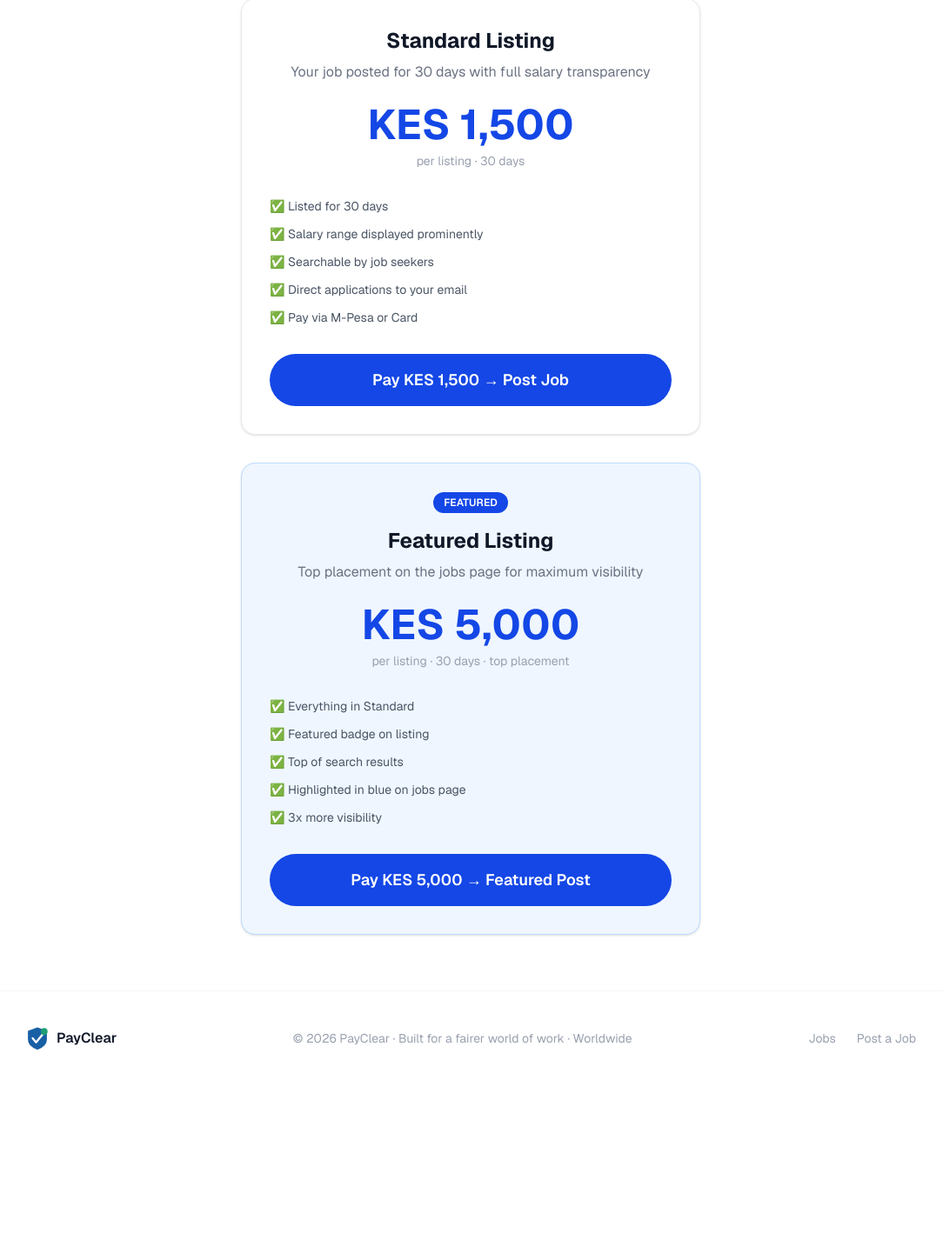
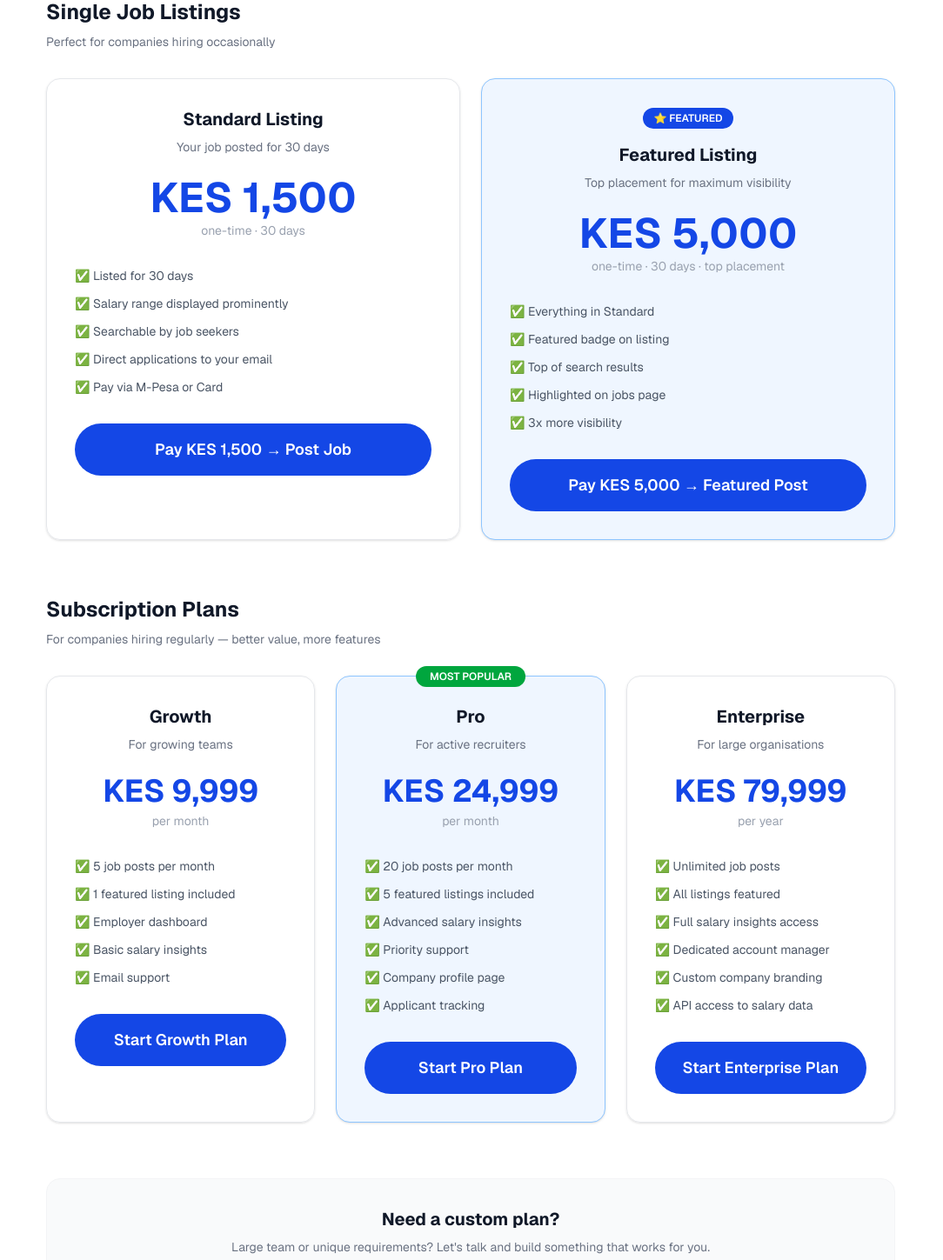
Before and after one commit to mwangiirungubrian-art/Payclear, a Next.js app: page /checkout in a window 1280 px wide. Shown: the part 363-1812 px from the top of the page at 87% size, without its empty margins (99-1183 px from the left). Before the commit the page ends 1611 px from the top, so only its background shows below. Built offline with nearby package versions, Linux system fonts and the light colour scheme; no server answers.

Commit message:
Subscription pricing tiers added to checkout

```diff
--- a/app/checkout/page.tsx
+++ b/app/checkout/page.tsx
@@ -50,13 +50,20 @@ export default function CheckoutPage() {
         </p>
       </section>
 
-      <section className="max-w-xl mx-auto px-6 py-16">
+      <section className="max-w-5xl mx-auto px-6 py-16">
 
-        <div className="border border-gray-200 rounded-2xl p-8 text-center shadow-sm mb-8">
-          <h2 className="text-2xl font-bold text-gray-900 mb-2">Standard Listing</h2>
-          <p className="text-gray-500 mb-6">Your job posted for 30 days with full salary transparency</p>
-          <p className="text-5xl font-bold text-blue-700 mb-2">KES 1,500</p>
-          <p className="text-gray-400 text-sm mb-8">per listing · 30 days</p>
+        {/* Single Listings */}
+        <h2 className="text-2xl font-bold text-gray-900 mb-2">Single Job Listings</h2>
+        <p className="text-gray-500 text-sm mb-8">Perfect for companies hiring occasionally</p>
+
+        <div className="grid grid-cols-1 md:grid-cols-2 gap-6 mb-16">
+
+          {/* Standard */}
+          <div className="border border-gray-200 rounded-2xl p-8 text-center shadow-sm">
+            <h3 className="text-xl font-bold text-gray-900 mb-2">Standard Listing</h3>
+            <p className="text-gray-500 text-sm mb-6">Your job posted for 30 days</p>
+            <p className="text-5xl font-bold text-blue-700 mb-1">KES 1,500</p>
+            <p className="text-gray-400 text-sm mb-8">one-time · 30 days</p>
             <ul className="text-left text-gray-600 text-sm space-y-3 mb-8">
               <li>✅ Listed for 30 days</li>
               <li>✅ Salary range displayed prominently</li>
@@ -75,17 +82,18 @@ export default function CheckoutPage() {
             </button>
           </div>
 
-        <div className="border border-blue-200 rounded-2xl p-8 text-center shadow-sm bg-blue-50">
-          <div className="inline-block bg-blue-700 text-white text-xs font-semibold px-3 py-1 rounded-full mb-4">FEATURED</div>
-          <h2 className="text-2xl font-bold text-gray-900 mb-2">Featured Listing</h2>
-          <p className="text-gray-500 mb-6">Top placement on the jobs page for maximum visibility</p>
-          <p className="text-5xl font-bold text-blue-700 mb-2">KES 5,000</p>
-          <p className="text-gray-400 text-sm mb-8">per listing · 30 days · top placement</p>
+          {/* Featured */}
+          <div className="border border-blue-300 rounded-2xl p-8 text-center shadow-sm bg-blue-50">
+            <div className="inline-block bg-blue-700 text-white text-xs font-semibold px-3 py-1 rounded-full mb-4">⭐ FEATURED</div>
+            <h3 className="text-xl font-bold text-gray-900 mb-2">Featured Listing</h3>
+            <p className="text-gray-500 text-sm mb-6">Top placement for maximum visibility</p>
+            <p className="text-5xl font-bold text-blue-700 mb-1">KES 5,000</p>
+            <p className="text-gray-400 text-sm mb-8">one-time · 30 days · top placement</p>
             <ul className="text-left text-gray-600 text-sm space-y-3 mb-8">
               <li>✅ Everything in Standard</li>
               <li>✅ Featured badge on listing</li>
               <li>✅ Top of search results</li>
-            <li>✅ Highlighted in blue on jobs page</li>
+              <li>✅ Highlighted on jobs page</li>
               <li>✅ 3x more visibility</li>
             </ul>
             <button
@@ -99,6 +107,100 @@ export default function CheckoutPage() {
             </button>
           </div>
 
+        </div>
+
+        {/* Subscription Plans */}
+        <h2 className="text-2xl font-bold text-gray-900 mb-2">Subscription Plans</h2>
+        <p className="text-gray-500 text-sm mb-8">For companies hiring regularly — better value, more features</p>
+
+        <div className="grid grid-cols-1 md:grid-cols-3 gap-6 mb-16">
+
+          {/* Growth */}
+          <div className="border border-gray-200 rounded-2xl p-8 text-center shadow-sm">
+            <h3 className="text-xl font-bold text-gray-900 mb-2">Growth</h3>
+            <p className="text-gray-500 text-sm mb-6">For growing teams</p>
+            <p className="text-4xl font-bold text-blue-700 mb-1">KES 9,999</p>
+            <p className="text-gray-400 text-sm mb-8">per month</p>
+            <ul className="text-left text-gray-600 text-sm space-y-3 mb-8">
+              <li>✅ 5 job posts per month</li>
+              <li>✅ 1 featured listing included</li>
+              <li>✅ Employer dashboard</li>
+              <li>✅ Basic salary insights</li>
+              <li>✅ Email support</li>
+            </ul>
+            <button
+              className="intaSendPayButton w-full bg-blue-700 text-white py-4 rounded-full text-lg font-semibold hover:bg-blue-800 transition"
+              data-amount="9999"
+              data-currency="KES"
+              data-email="employer@payclear.com"
+              data-api_ref="growth-plan"
+            >
+              Start Growth Plan
+            </button>
+          </div>
+
+          {/* Pro */}
+          <div className="border border-blue-300 rounded-2xl p-8 text-center shadow-sm bg-blue-50 relative">
+            <div className="absolute -top-3 left-1/2 -translate-x-1/2 bg-green-600 text-white text-xs font-semibold px-4 py-1 rounded-full">MOST POPULAR</div>
+            <h3 className="text-xl font-bold text-gray-900 mb-2">Pro</h3>
+            <p className="text-gray-500 text-sm mb-6">For active recruiters</p>
+            <p className="text-4xl font-bold text-blue-700 mb-1">KES 24,999</p>
+            <p className="text-gray-400 text-sm mb-8">per month</p>
+            <ul className="text-left text-gray-600 text-sm space-y-3 mb-8">
+              <li>✅ 20 job posts per month</li>
+              <li>✅ 5 featured listings included</li>
+              <li>✅ Advanced salary insights</li>
+              <li>✅ Priority support</li>
+              <li>✅ Company profile page</li>
+              <li>✅ Applicant tracking</li>
+            </ul>
+            <button
+              className="intaSendPayButton w-full bg-blue-700 text-white py-4 rounded-full text-lg font-semibold hover:bg-blue-800 transition"
+              data-amount="24999"
+              data-currency="KES"
+              data-email="employer@payclear.com"
+              data-api_ref="pro-plan"
+            >
+              Start Pro Plan
+            </button>
+          </div>
+
+          {/* Enterprise */}
+          <div className="border border-gray-200 rounded-2xl p-8 text-center shadow-sm">
+            <h3 className="text-xl font-bold text-gray-900 mb-2">Enterprise</h3>
+            <p className="text-gray-500 text-sm mb-6">For large organisations</p>
+            <p className="text-4xl font-bold text-blue-700 mb-1">KES 79,999</p>
+            <p className="text-gray-400 text-sm mb-8">per year</p>
+            <ul className="text-left text-gray-600 text-sm space-y-3 mb-8">
+              <li>✅ Unlimited job posts</li>
+              <li>✅ All listings featured</li>
+              <li>✅ Full salary insights access</li>
+              <li>✅ Dedicated account manager</li>
+              <li>✅ Custom company branding</li>
+              <li>✅ API access to salary data</li>
+            </ul>
+            <button
+              className="intaSendPayButton w-full bg-blue-700 text-white py-4 rounded-full text-lg font-semibold hover:bg-blue-800 transition"
+              data-amount="79999"
+              data-currency="KES"
+              data-email="employer@payclear.com"
+              data-api_ref="enterprise-plan"
+            >
+              Start Enterprise Plan
+            </button>
+          </div>
+
+        </div>
+
+        {/* Contact for Enterprise */}
+        <div className="bg-gray-50 rounded-2xl p-8 text-center border border-gray-100">
+          <h3 className="text-xl font-bold text-gray-900 mb-2">Need a custom plan?</h3>
+          <p className="text-gray-500 text-sm mb-4">Large team or unique requirements? Let's talk and build something that works for you.</p>
+          <a href="mailto:hello@payclear.com" className="bg-blue-700 text-white px-8 py-3 rounded-full font-semibold hover:bg-blue-800 text-sm">
+            Contact Us →
+          </a>
+        </div>
+
       </section>
 
       <Footer />
```
Lines whose indentation alone changed are shown as unchanged.
